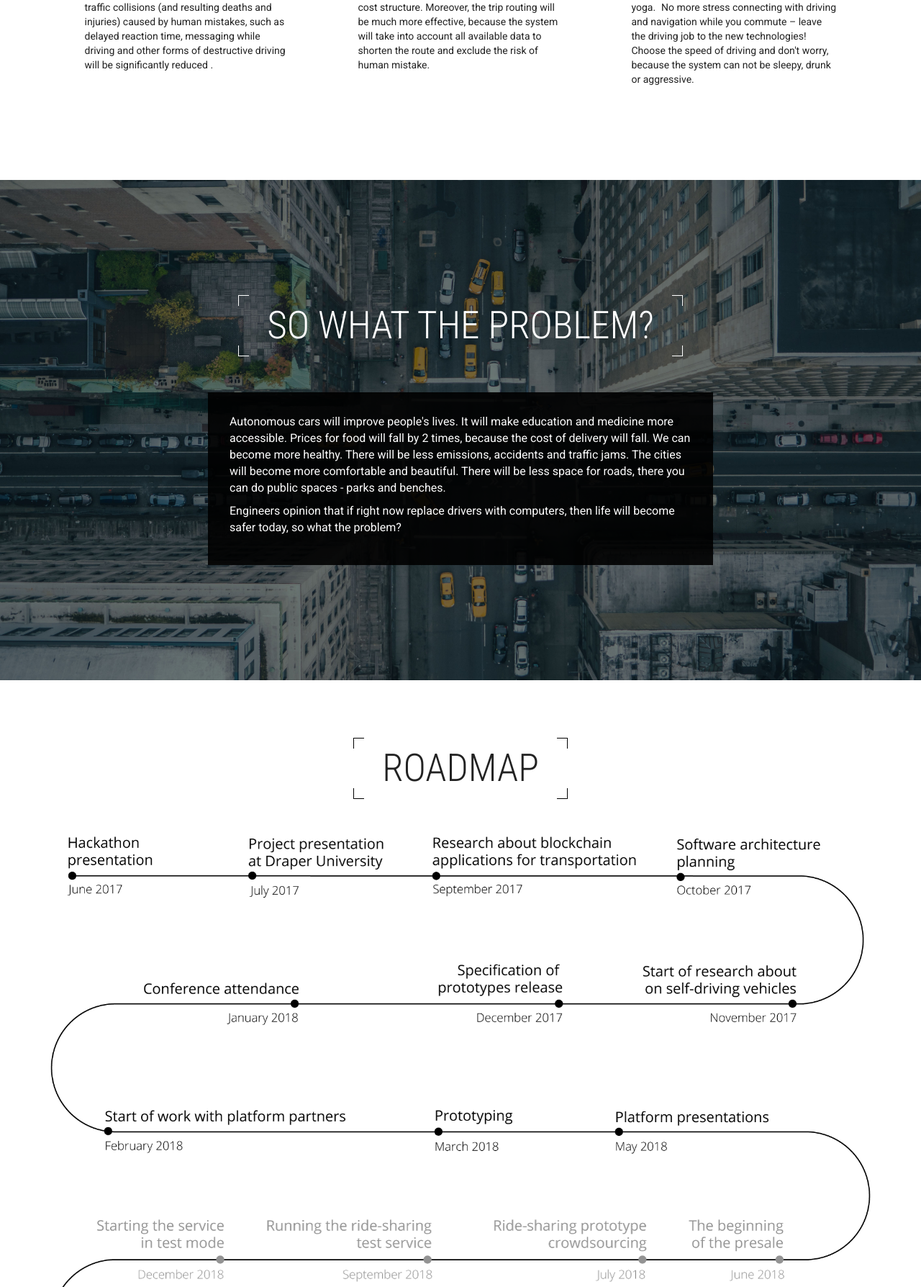
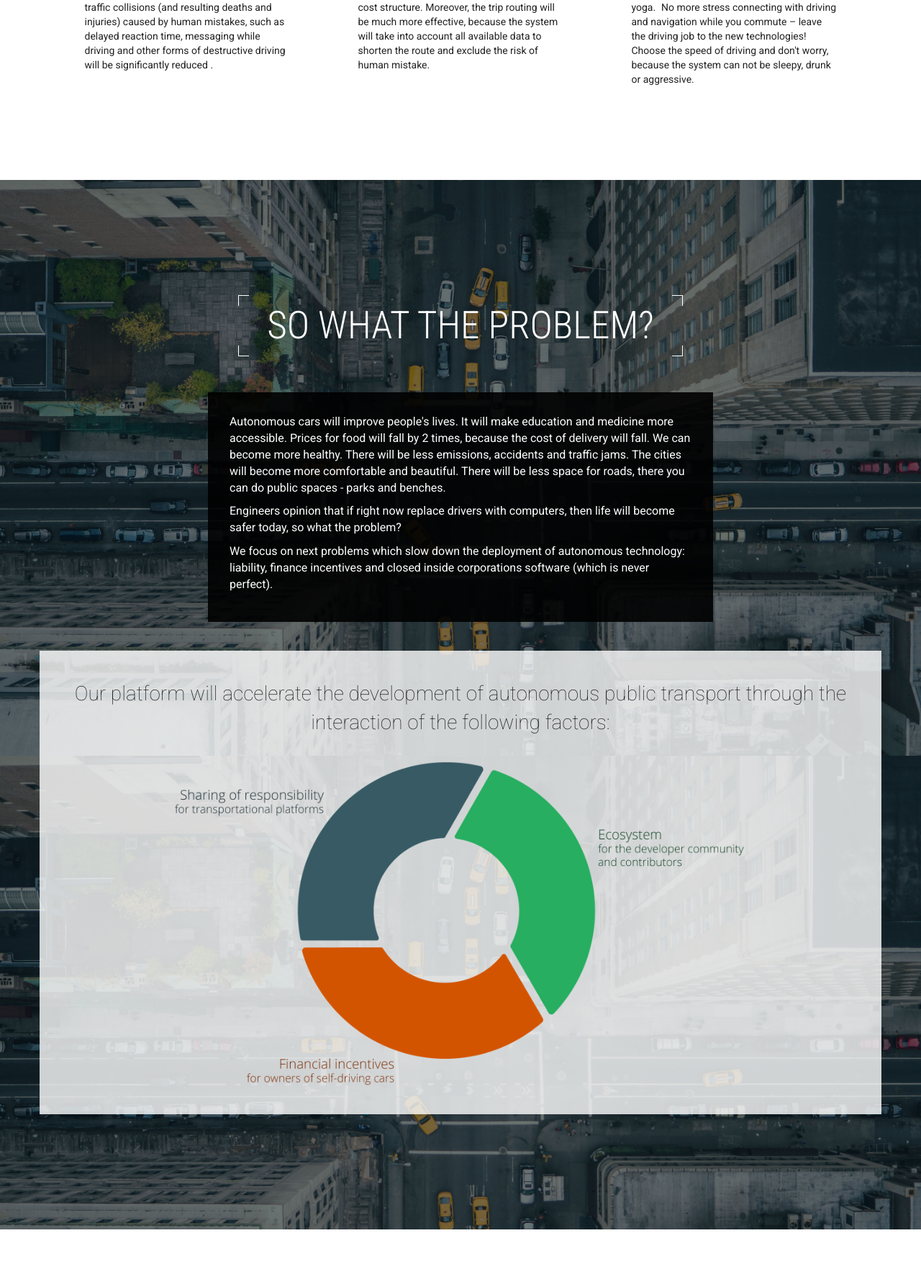
Before and after one commit to HereYouGothefirst/web-site, a PHP site: page / in a window 1280 px wide. Shown: the part 1294-3082 px from the top of the page at 72% size. Run offline with PHP 8.4, Linux system fonts and the light colour scheme; data that the repository does not hold is empty; a map, chart or similar area stays blank; some libraries are stand-ins or nearby versions; some web fonts are replaced.

Commit message:
РНП-24

```diff
--- a/assets/css/style.css
+++ b/assets/css/style.css
@@ -945,7 +945,9 @@ p.team-position {
 
 .pie-chart-container {
     text-align: center;
-    padding-top: 40px;
+    padding: 40px;
+    background: rgba(255, 255, 255, .8);
+    margin-top: 40px;
 }
 
 .pie-chart-container p {
--- a/index.php
+++ b/index.php
@@ -168,6 +168,16 @@
                     Engineers opinion that if right now replace drivers with computers, then life will become safer
                     today, so what the problem?
                 </p>
+                <p class="default-text">
+                    We focus on next problems which slow down the deployment of autonomous technology: liability,
+                    finance incentives and closed inside corporations software (which is never perfect).
+                </p>
+            </div>
+
+            <div class="pie-chart-container">
+                <p class="default-text">Our platform will accelerate the development of autonomous public transport through
+                    the interaction of the following factors:</p>
+                <img src="/assets/img/pie-chart.png" class="default-image pie-chart-image"/>
             </div>
 
         </section>
@@ -576,11 +586,6 @@
 
         <div class="clearfix"></div>
 
-        <div class="pie-chart-container">
-            <p class="default-text">Our platform will accelerate the development of autonomous public transport through
-                the interaction of the following factors:</p>
-            <img src="/assets/img/pie-chart.png" class="default-image pie-chart-image"/>
-        </div>
     </section>
 </section>
 
```
